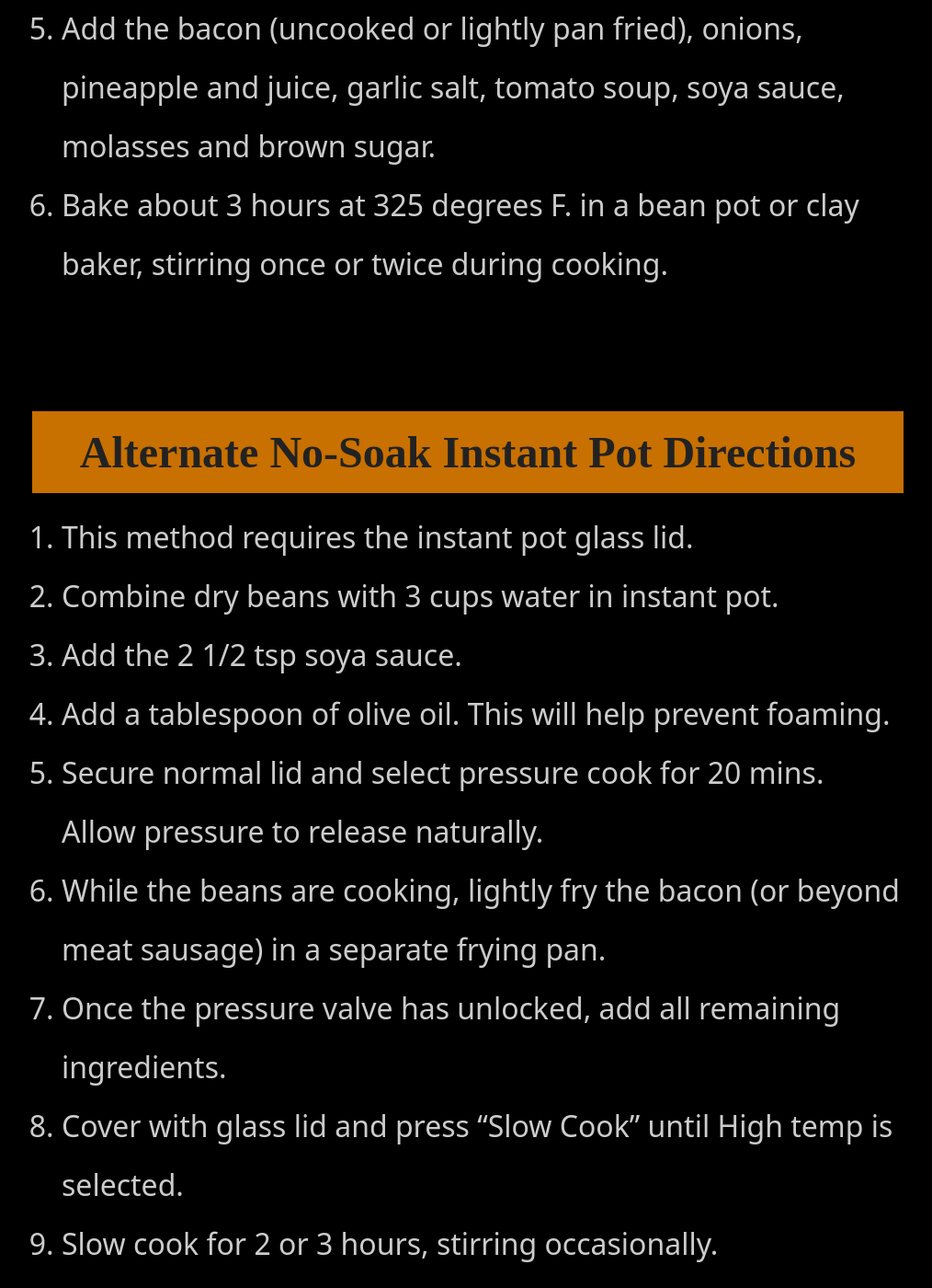
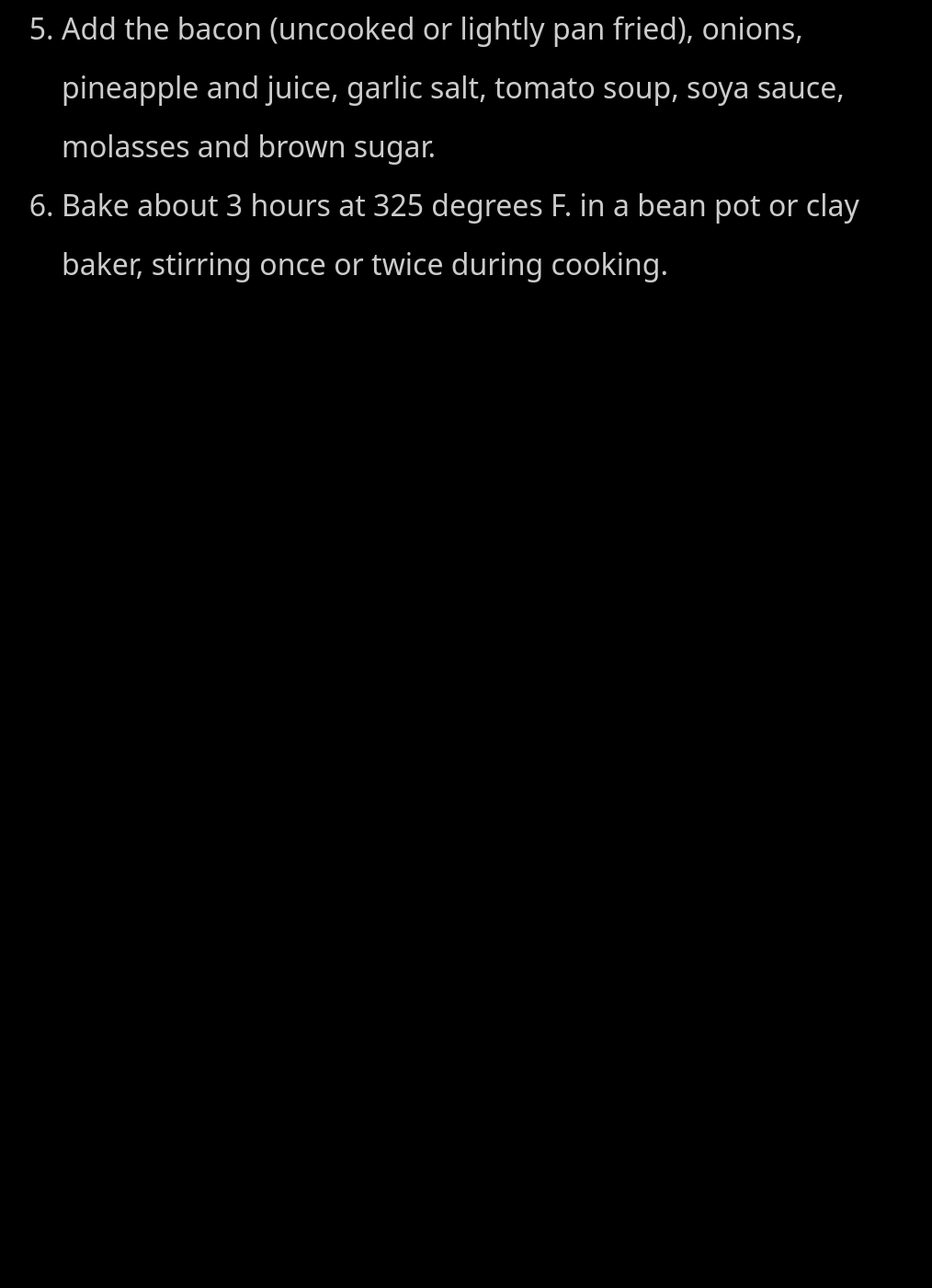
Before and after one commit to dits-family-cookbook/dits-family-cookbook.github.io, a Jekyll site: the page built from recipes/main-dishes/grandma-sowiaks-baked-beans.md, in a window 1280 px wide and 1400 px high, scrolled down 1795 px. Shown: the whole window at 92% size, without its empty margins (131-1145 px from the left). Built offline with Jekyll 4.4.1, drawn with Linux system fonts in a browser that asks for light colours; after the commit the page ends 2130 px from its top, so only the background shows below that.

Commit message:
rm ip bb recipe for now

```diff
--- a/recipes/main-dishes/grandma-sowiaks-baked-beans.md
+++ b/recipes/main-dishes/grandma-sowiaks-baked-beans.md
@@ -26,16 +26,3 @@ layout: page
 1. Boil the beans in this liquid for 45 minutes, add more water if necessary.
 1. Add the bacon (uncooked or lightly pan fried), onions, pineapple and juice, garlic salt, tomato soup, soya sauce, molasses and brown sugar.
 1. Bake about 3 hours at 325 degrees F. in a bean pot or clay baker, stirring once or twice during cooking.
-
-
-# Alternate No-Soak Instant Pot Directions
-
-1.  This method requires the instant pot glass lid.
-1.  Combine dry beans with 3 cups water in instant pot.
-1.  Add the 2 1/2 tsp soya sauce.
-1.  Add a tablespoon of olive oil.  This will help prevent foaming.
-1.  Secure normal lid and select pressure cook for 20 mins.  Allow pressure to release naturally.
-1.  While the beans are cooking, lightly fry the bacon (or beyond meat sausage) in a separate frying pan.
-1.  Once the pressure valve has unlocked, add all remaining ingredients.
-1.  Cover with glass lid and press "Slow Cook" until High temp is selected.
-1.  Slow cook for 2 or 3 hours, stirring occasionally.
```
